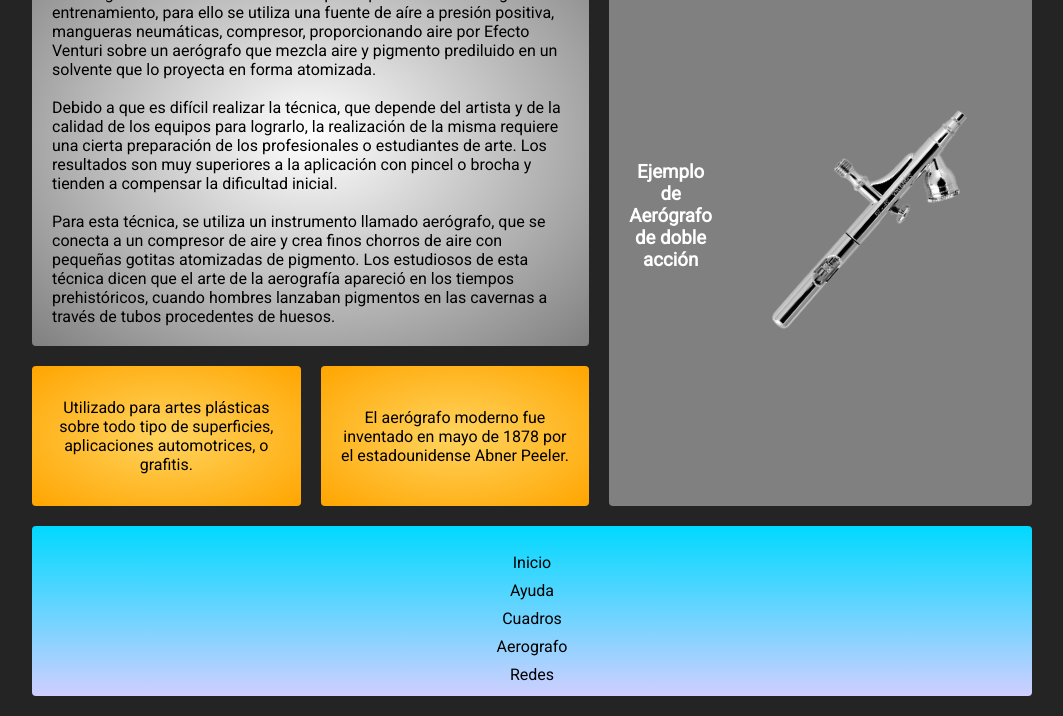
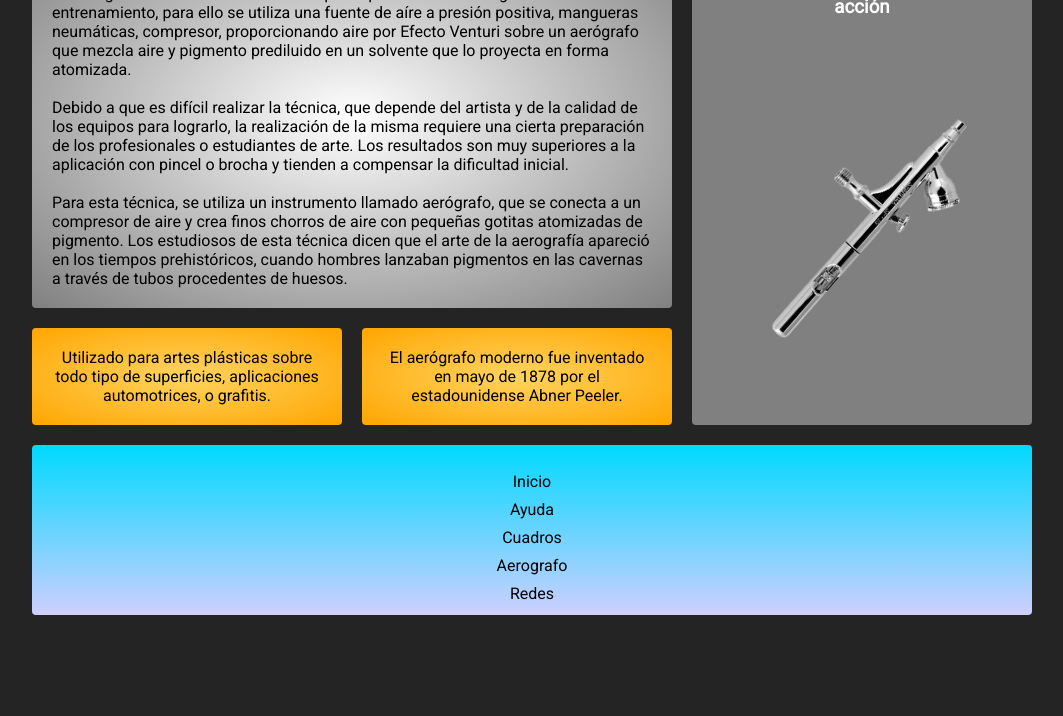
Before and after one commit to martinezlevin/Airbrush, a plain HTML site: page index.html in a window 1280 px wide. Shown: the part 182-898 px from the top of the page, without its empty margins (108-1171 px from the left). After the commit the page ends 817 px from the top, so only its background shows below. Drawn offline with Linux system fonts and the light colour scheme.

Commit message:
4er commit

```diff
--- a/css/estilos.css
+++ b/css/estilos.css
@@ -19,7 +19,7 @@ body {
 	display: grid;
 	grid-gap: 20px;
 	grid-template-columns: repeat(3, 1fr);
-	grid-template-rows: repeat(4, auto);
+	grid-template-rows: repeat (5, auto);
 
 	grid-template-areas: "header header header"
 						 "contenido contenido sidebar"
@@ -43,6 +43,14 @@ body {
 	grid-area: header;
     text-align: center;
 }
+
+
+.sidebar {
+	display: flex;
+	flex-wrap: wrap;
+}
+
+
 
 
 
@@ -72,7 +80,7 @@ body {
 .contenedor .widget-2 {
 	background-image: radial-gradient(#ffd45f, orange);
 	color: #000;
-	height: 100px;
+	height: auto;
 	text-align: center;
 	display: flex;
 	align-items: center;
@@ -150,7 +158,7 @@ body {
 		grid-template-areas: "header header header"
 						 "contenido contenido contenido"
 						 "sidebar sidebar sidebar"
-						 "widget-1 widget-1 widget-2"
+						 "widget-1 widget-2"
 						 "footer footer footer";
 	}
 }
--- a/index.html
+++ b/index.html
@@ -26,8 +26,9 @@
 				Para esta técnica, se utiliza un instrumento llamado aerógrafo, que se conecta a un compresor de aire y crea finos chorros de aire con pequeñas gotitas atomizadas de pigmento. Los estudiosos de esta técnica dicen que el arte de la aerografía apareció en los tiempos prehistóricos, cuando hombres lanzaban pigmentos en las cavernas a través de tubos procedentes de huesos.
 			</p>
 		</main>
+
 		<aside class="sidebar">
-			<h3>Ejemplo de Aerógrafo de doble acción</h3>
+			<h3 class="ejemplo">Ejemplo de Aerógrafo de doble acción</h3>
 
             <div class="transformacion">
             <img src="images/aerografo.png" alt="aerografo-doble-accion" class="aero">
```
